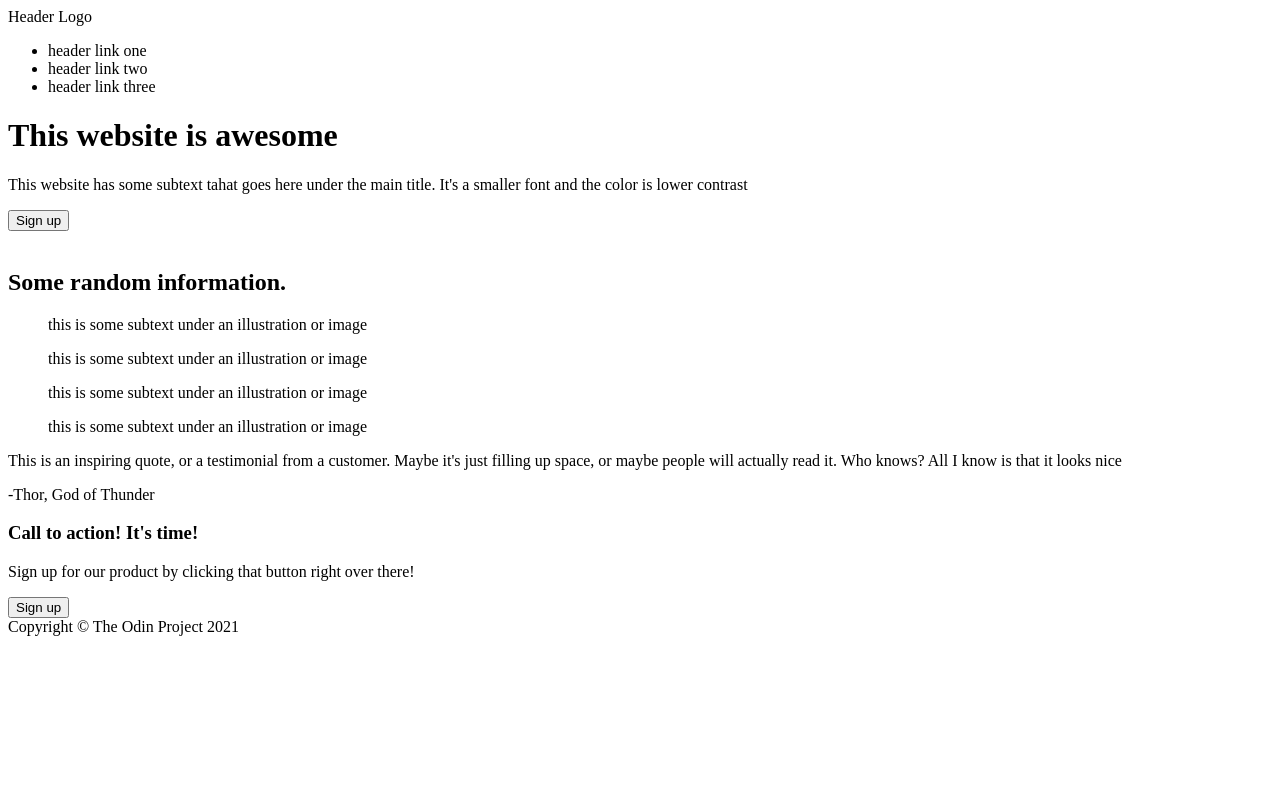
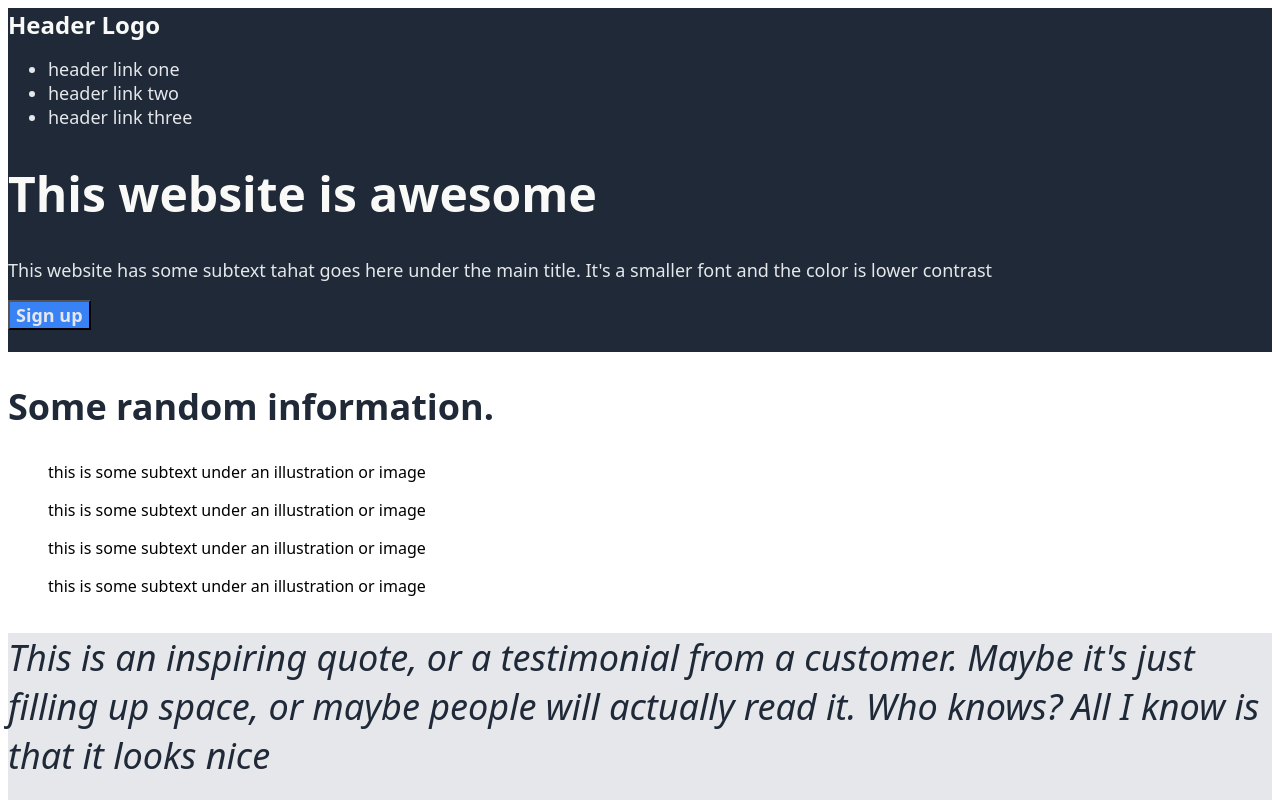
Before and after one commit to igi712/odin-landing-page, a plain HTML site: page index.html in a window 1280 px wide. Shown: the top 800 px of the page. Drawn offline with Linux system fonts and the light colour scheme.

Commit message:
Add base style

```diff
--- a/index.html
+++ b/index.html
@@ -8,6 +8,7 @@
 </head>
 <body>
     <div class="container">
+        <div class="hero">
             <div class="header">
                 <div class="logo">
                     Header Logo
@@ -18,7 +19,7 @@
                     <li>header link three</li>
                 </ul>
             </div>
-        <div class="hero">
+            <div class="hero-content">
                 <div class="hero-text">
                     <h1>This website is awesome</h1>
                     <p>This website has some subtext tahat goes here under the main title. It's a smaller font and the color is lower contrast</p>
@@ -26,6 +27,7 @@
                 </div>
                 <div class="hero-image">
                     <img>
+                </div>
             </div>
         </div>
         <div class="content">
@@ -44,7 +46,7 @@
                 <p class="quote-text">This is an inspiring quote, or a testimonial from a customer. Maybe it's just filling up space, or maybe people will actually read it. Who knows? All I know is that it looks nice</p>
                 <p class="quote-person">-Thor, God of Thunder</p>
             </article>
-            <div class="modal"></div>
+            <div class="modal">
                 <div class="modal-text">
                     <h3>Call to action! It's time!</h3>
                     <p>Sign up for our product by clicking that button right over there!</p>
--- a/styles.css
+++ b/styles.css
@@ -0,0 +1,50 @@
+body {
+    font-family: system-ui, -apple-system, BlinkMacSystemFont, 'Segoe UI', Roboto, Oxygen, Ubuntu, Cantarell, 'Open Sans', 'Helvetica Neue', sans-serif;
+}
+
+.hero, .footer {
+    background-color: #1F2937;
+}
+
+.hero-text h1 {
+    font-size: 48px;
+    color: #f9faf8;
+    weight: 900;
+}
+
+.hero-text p, .header li, .footer, .modal-text p, button {
+    font-size: 18px;
+    color: #E5E7EB;
+}
+
+.hero .logo, .modal-text h3 {
+    font-size:24px;
+    color: #F9FAF8;
+    font-weight: bold;
+}
+
+button, .modal {
+    background-color: #3882F6;
+}
+
+button {
+    font-family: system-ui, -apple-system, BlinkMacSystemFont, 'Segoe UI', Roboto, Oxygen, Ubuntu, Cantarell, 'Open Sans', 'Helvetica Neue', sans-serif;
+    font-weight: bold;
+}
+
+.information h2 {
+    font-size: 36px;
+    color: #1F2937;
+    font-weight: 900;
+}
+
+.quote {
+    background-color: #E5E7EB;
+}
+
+.quote-text {
+    font-size: 36px;
+    font-style: italic;
+    font-weight: lighter;
+    color: #1F2937;
+}
```
Lines whose indentation alone changed are shown as unchanged.
